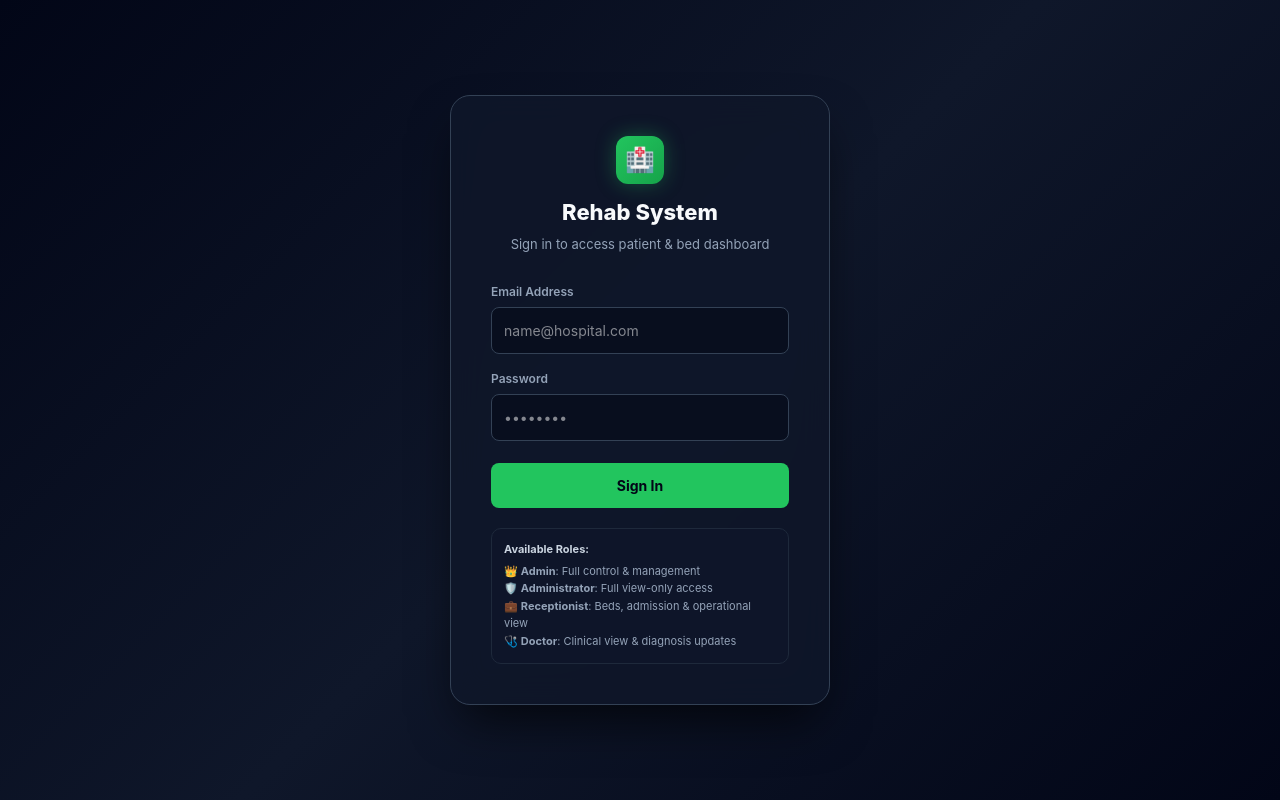
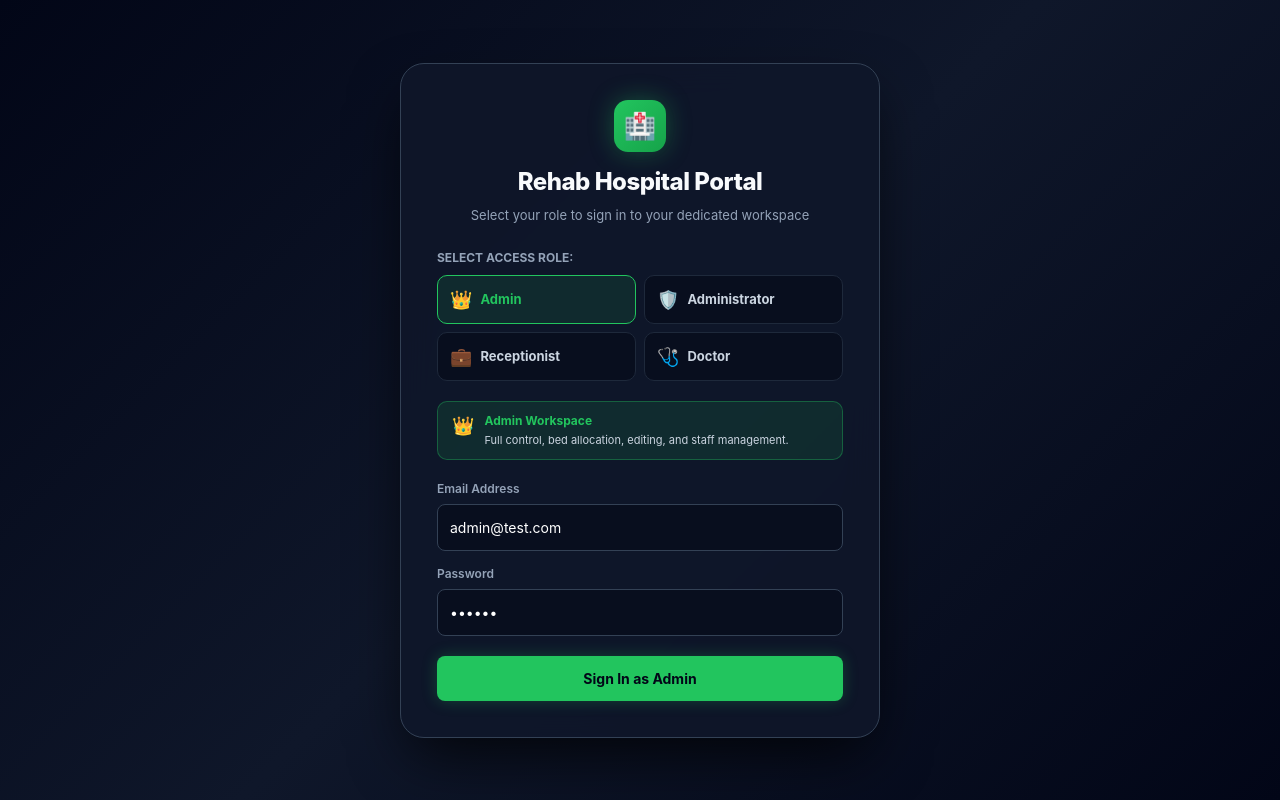
Before and after one commit to harsh1806-web/rehab-system, a Next.js app: page /login in a window 1280 px wide. Built offline with nearby package versions, Linux system fonts and the light colour scheme; no server answers.

Commit message:
Create dedicated login portal selectors for all 4 roles

```diff
--- a/app/login/page.js
+++ b/app/login/page.js
@@ -7,10 +7,65 @@ import { supabase } from "@/lib/supabase"
 export default function Login() {
   const router = useRouter()
 
-  const [email, setEmail] = useState("")
-  const [password, setPassword] = useState("")
+  const [selectedRole, setSelectedRole] = useState("admin") // "admin" | "administrator" | "receptionist" | "doctor"
+  const [email, setEmail] = useState("admin@test.com")
+  const [password, setPassword] = useState("123456")
   const [loading, setLoading] = useState(false)
   const [errorMsg, setErrorMsg] = useState("")
+
+  const rolePortals = [
+    {
+      id: "admin",
+      title: "Admin",
+      icon: "👑",
+      color: "#22c55e",
+      bg: "rgba(34, 197, 94, 0.12)",
+      borderColor: "rgba(34, 197, 94, 0.35)",
+      defaultEmail: "admin@test.com",
+      description: "Full control, bed allocation, editing, and staff management."
+    },
+    {
+      id: "administrator",
+      title: "Administrator",
+      icon: "🛡️",
+      color: "#60a5fa",
+      bg: "rgba(96, 165, 250, 0.12)",
+      borderColor: "rgba(96, 165, 250, 0.35)",
+      defaultEmail: "administrator@test.com",
+      description: "Full system visibility with strict read-only audit access."
+    },
+    {
+      id: "receptionist",
+      title: "Receptionist",
+      icon: "💼",
+      color: "#f59e0b",
+      bg: "rgba(245, 158, 11, 0.12)",
+      borderColor: "rgba(245, 158, 11, 0.35)",
+      defaultEmail: "user@test.com",
+      description: "Daily admissions, bed assignment, and operational patient care."
+    },
+    {
+      id: "doctor",
+      title: "Doctor",
+      icon: "🩺",
+      color: "#38bdf8",
+      bg: "rgba(56, 189, 248, 0.12)",
+      borderColor: "rgba(56, 189, 248, 0.35)",
+      defaultEmail: "doctor@test.com",
+      description: "Clinical status review and direct medical diagnosis editing."
+    }
+  ]
+
+  const activePortal = rolePortals.find((p) => p.id === selectedRole) || rolePortals[0]
+
+  const handleRoleSelect = (roleId) => {
+    setSelectedRole(roleId)
+    const portal = rolePortals.find((p) => p.id === roleId)
+    if (portal) {
+      setEmail(portal.defaultEmail)
+    }
+    setErrorMsg("")
+  }
 
   const handleLogin = async (e) => {
     e.preventDefault()
@@ -41,18 +96,17 @@ export default function Login() {
         return
       }
 
-      // Check user role from profiles
-      const { data: profile, error: profileError } = await supabase
+      // Synchronize role with selected portal
+      await supabase
         .from("profiles")
-        .select("role")
-        .eq("id", userId)
-        .single()
+        .upsert([
+          {
+            id: userId,
+            email: email.trim(),
+            role: selectedRole
+          }
+        ])
 
-      if (profileError && profileError.code !== "PGRST116") {
-        console.warn("Could not fetch user profile role:", profileError)
-      }
-
-      // Seamlessly route to dashboard (which dynamically renders according to role)
       router.push("/admin")
     } catch (err) {
       console.error(err)
@@ -70,47 +124,112 @@ export default function Login() {
         justifyContent: "center",
         alignItems: "center",
         background: "linear-gradient(135deg, #020617 0%, #0f172a 50%, #020617 100%)",
-        padding: "16px"
+        padding: "20px"
       }}
     >
       <div
         style={{
-          background: "rgba(15, 23, 42, 0.9)",
+          background: "rgba(15, 23, 42, 0.95)",
           backdropFilter: "blur(16px)",
           border: "1px solid #334155",
-          padding: "40px",
-          borderRadius: "20px",
+          padding: "36px",
+          borderRadius: "24px",
           width: "100%",
-          maxWidth: "380px",
-          boxShadow: "0 25px 50px -12px rgba(0, 0, 0, 0.7)",
-          color: "#f8fafc"
+          maxWidth: "480px",
+          boxShadow: "0 25px 60px -12px rgba(0, 0, 0, 0.8)",
+          color: "#f8fafc",
+          boxSizing: "border-box"
         }}
       >
-        <div style={{ textAlign: "center", marginBottom: "28px" }}>
+        {/* Brand Header */}
+        <div style={{ textAlign: "center", marginBottom: "24px" }}>
           <div
             style={{
-              width: "48px",
-              height: "48px",
+              width: "52px",
+              height: "52px",
               margin: "0 auto 12px",
-              borderRadius: "12px",
+              borderRadius: "14px",
               background: "linear-gradient(135deg, #22c55e, #16a34a)",
               display: "flex",
               alignItems: "center",
               justifyContent: "center",
-              fontSize: "24px",
-              boxShadow: "0 0 20px rgba(34, 197, 94, 0.35)"
+              fontSize: "26px",
+              boxShadow: "0 0 25px rgba(34, 197, 94, 0.35)"
             }}
           >
             🏥
           </div>
-          <h2 style={{ margin: "0 0 6px 0", fontSize: "22px", fontWeight: "800" }}>
-            Rehab System
+          <h2 style={{ margin: "0 0 6px 0", fontSize: "24px", fontWeight: "800", letterSpacing: "-0.5px" }}>
+            Rehab Hospital Portal
           </h2>
           <p style={{ margin: 0, fontSize: "13px", color: "#94a3b8" }}>
-            Sign in to access patient & bed dashboard
+            Select your role to sign in to your dedicated workspace
           </p>
         </div>
 
+        {/* 4-Role Portal Selector Grid */}
+        <div style={{ marginBottom: "20px" }}>
+          <label style={{ display: "block", fontSize: "12px", color: "#94a3b8", marginBottom: "8px", fontWeight: "700" }}>
+            SELECT ACCESS ROLE:
+          </label>
+          <div style={{ display: "grid", gridTemplateColumns: "1fr 1fr", gap: "8px" }}>
+            {rolePortals.map((p) => {
+              const isSelected = selectedRole === p.id
+              return (
+                <button
+                  key={p.id}
+                  type="button"
+                  onClick={() => handleRoleSelect(p.id)}
+                  style={{
+                    background: isSelected ? p.bg : "#080e1e",
+                    border: `1px solid ${isSelected ? p.color : "#1e293b"}`,
+                    borderRadius: "10px",
+                    padding: "10px 12px",
+                    display: "flex",
+                    alignItems: "center",
+                    gap: "8px",
+                    cursor: "pointer",
+                    transition: "all 0.15s ease",
+                    textAlign: "left"
+                  }}
+                >
+                  <span style={{ fontSize: "18px" }}>{p.icon}</span>
+                  <div>
+                    <div style={{ fontSize: "13px", fontWeight: "700", color: isSelected ? p.color : "#cbd5e1" }}>
+                      {p.title}
+                    </div>
+                  </div>
+                </button>
+              )
+            })}
+          </div>
+        </div>
+
+        {/* Active Portal Info Banner */}
+        <div
+          style={{
+            background: activePortal.bg,
+            border: `1px solid ${activePortal.borderColor}`,
+            padding: "10px 14px",
+            borderRadius: "10px",
+            marginBottom: "20px",
+            display: "flex",
+            alignItems: "flex-start",
+            gap: "10px"
+          }}
+        >
+          <span style={{ fontSize: "18px" }}>{activePortal.icon}</span>
+          <div>
+            <div style={{ fontSize: "12px", fontWeight: "700", color: activePortal.color }}>
+              {activePortal.title} Workspace
+            </div>
+            <div style={{ fontSize: "11px", color: "#cbd5e1", marginTop: "2px" }}>
+              {activePortal.description}
+            </div>
+          </div>
+        </div>
+
+        {/* Error Alert */}
         {errorMsg && (
           <div
             style={{
@@ -127,7 +246,8 @@ export default function Login() {
           </div>
         )}
 
-        <form onSubmit={handleLogin} style={{ display: "flex", flexDirection: "column", gap: "16px" }}>
+        {/* Login Form */}
+        <form onSubmit={handleLogin} style={{ display: "flex", flexDirection: "column", gap: "14px" }}>
           <div>
             <label
               style={{
@@ -196,7 +316,7 @@ export default function Login() {
             style={{
               width: "100%",
               padding: "12px",
-              background: "#22c55e",
+              background: activePortal.color,
               border: "none",
               borderRadius: "8px",
               color: "#020617",
@@ -204,31 +324,14 @@ export default function Login() {
               fontSize: "14px",
               cursor: loading ? "not-allowed" : "pointer",
               opacity: loading ? 0.7 : 1,
-              marginTop: "6px"
+              marginTop: "6px",
+              transition: "all 0.15s ease",
+              boxShadow: `0 0 15px ${activePortal.color}44`
             }}
           >
-            {loading ? "Authenticating..." : "Sign In"}
+            {loading ? "Authenticating..." : `Sign In as ${activePortal.title}`}
           </button>
         </form>
-
-        <div
-          style={{
-            marginTop: "20px",
-            padding: "12px",
-            background: "rgba(15, 23, 42, 0.6)",
-            border: "1px solid #1e293b",
-            borderRadius: "10px",
-            fontSize: "11px",
-            color: "#94a3b8",
-            lineHeight: "1.6"
-          }}
-        >
-          <div style={{ fontWeight: "700", color: "#cbd5e1", marginBottom: "4px" }}>Available Roles:</div>
-          <div>👑 <b>Admin</b>: Full control & management</div>
-          <div>🛡️ <b>Administrator</b>: Full view-only access</div>
-          <div>💼 <b>Receptionist</b>: Beds, admission & operational view</div>
-          <div>🩺 <b>Doctor</b>: Clinical view & diagnosis updates</div>
-        </div>
       </div>
     </div>
   )
```
